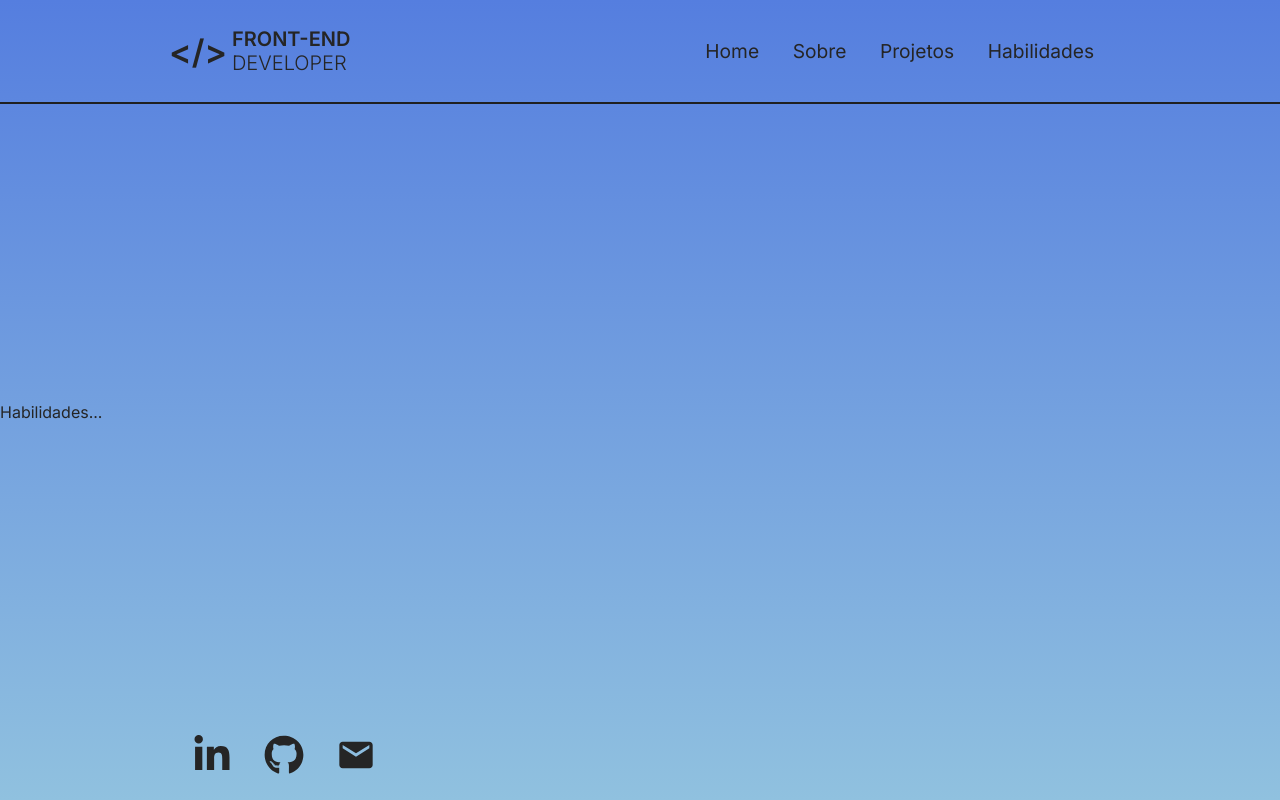
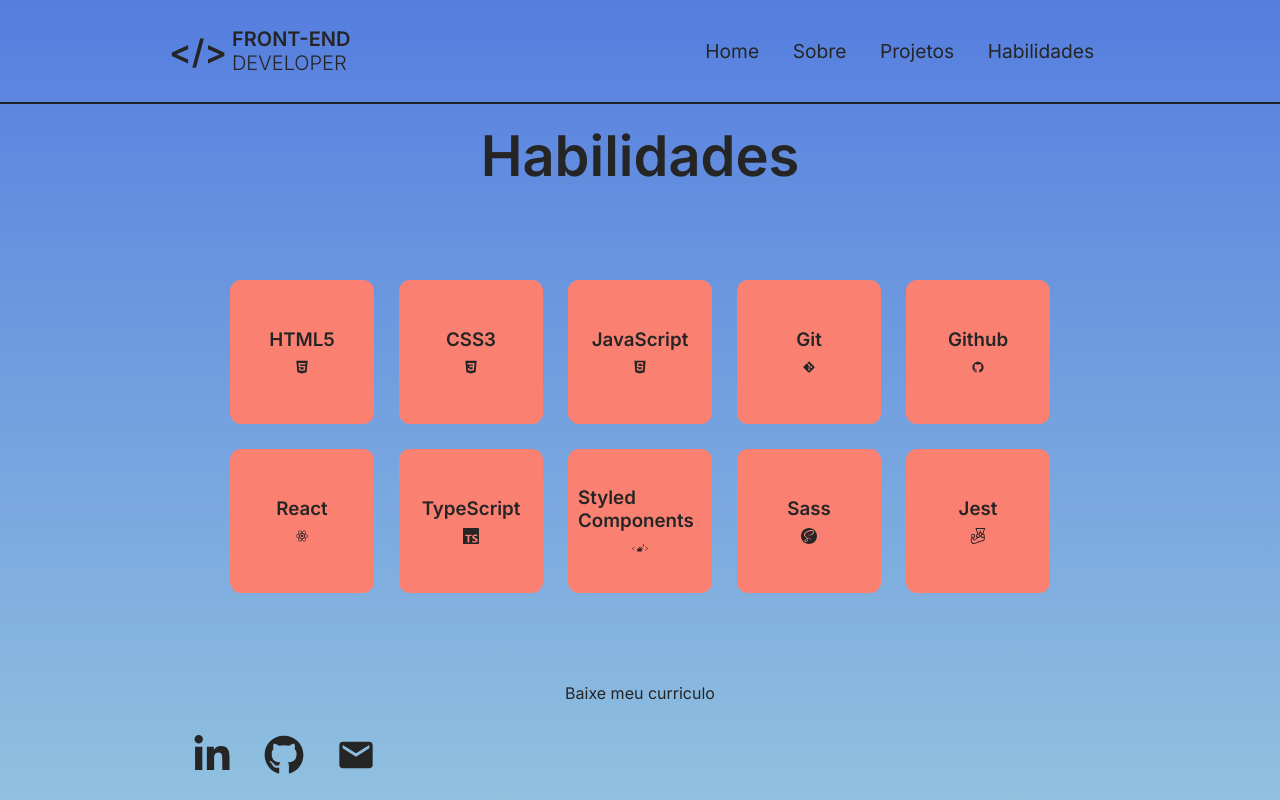
Before and after one commit to alisson2014/site-pessoal, a React (Create React App) app: page /abilities in a window 1280 px wide. Built offline with nearby package versions, Linux system fonts and the light colour scheme.

Commit message:
[POR-004]feat: criei a página abilities

```diff
--- /dev/null
+++ b/src/pages/Abilities/atoms.ts
@@ -0,0 +1,35 @@
+import styled from "styled-components"
+
+export const Container = styled.div`
+  display: flex;
+  flex-direction: column;
+  align-items: center;
+  gap: 90px;
+`
+
+export const Tittle = styled.h2`
+  font-size: 56px;
+  font-weight: 600;
+`
+
+export const ContainerAb = styled.div`
+  width: 75vw;
+  display: flex;
+  flex-flow: row wrap;
+  align-items: center;
+  justify-content: center;
+  gap: 25px;
+`
+
+export const ContentAb = styled.div`
+  width: 9rem;
+  height: 9rem;
+  padding: 10px;
+  border-radius: 11px;
+  display: flex;
+  flex-flow: column;
+  align-items: center;
+  justify-content: center;
+  gap: 8px;
+  background-color: salmon;
+`
--- a/src/pages/Abilities/index.tsx
+++ b/src/pages/Abilities/index.tsx
@@ -1,6 +1,64 @@
+import * as Atoms from "./atoms";
+import {
+  DiHtml5,
+  DiCss3,
+  DiJavascript,
+  DiGit,
+  DiGithubBadge,
+  DiReact,
+  DiSass
+} from "react-icons/di";
+
+import { SiTypescript, SiStyledcomponents, SiJest, SiSass } from "react-icons/si"
+
 const Abilities = () => {
   return (
-    <div>Habilidades...</div>
+    <Atoms.Container>
+      <Atoms.Tittle>Habilidades</Atoms.Tittle>
+      <Atoms.ContainerAb>
+        <Atoms.ContentAb>
+          <h3>HTML5</h3>
+          <DiHtml5 />
+        </Atoms.ContentAb>
+        <Atoms.ContentAb>
+          <h3>CSS3</h3>
+          <DiCss3 />
+        </Atoms.ContentAb>
+        <Atoms.ContentAb>
+          <h3>JavaScript</h3>
+          <DiJavascript />
+        </Atoms.ContentAb>
+        <Atoms.ContentAb>
+          <h3>Git</h3>
+          <DiGit />
+        </Atoms.ContentAb>
+        <Atoms.ContentAb>
+          <h3>Github</h3>
+          <DiGithubBadge />
+        </Atoms.ContentAb>
+        <Atoms.ContentAb>
+          <h3>React</h3>
+          <DiReact />
+        </Atoms.ContentAb>
+        <Atoms.ContentAb>
+          <h3>TypeScript</h3>
+          <SiTypescript />
+        </Atoms.ContentAb>
+        <Atoms.ContentAb>
+          <h3>Styled Components</h3>
+          <SiStyledcomponents />
+        </Atoms.ContentAb>
+        <Atoms.ContentAb>
+          <h3>Sass</h3>
+          <SiSass />
+        </Atoms.ContentAb>
+        <Atoms.ContentAb>
+          <h3>Jest</h3>
+          <SiJest />
+        </Atoms.ContentAb>
+      </Atoms.ContainerAb>
+      <div>Baixe meu curriculo</div>
+    </Atoms.Container>
   );
 };
 
```
